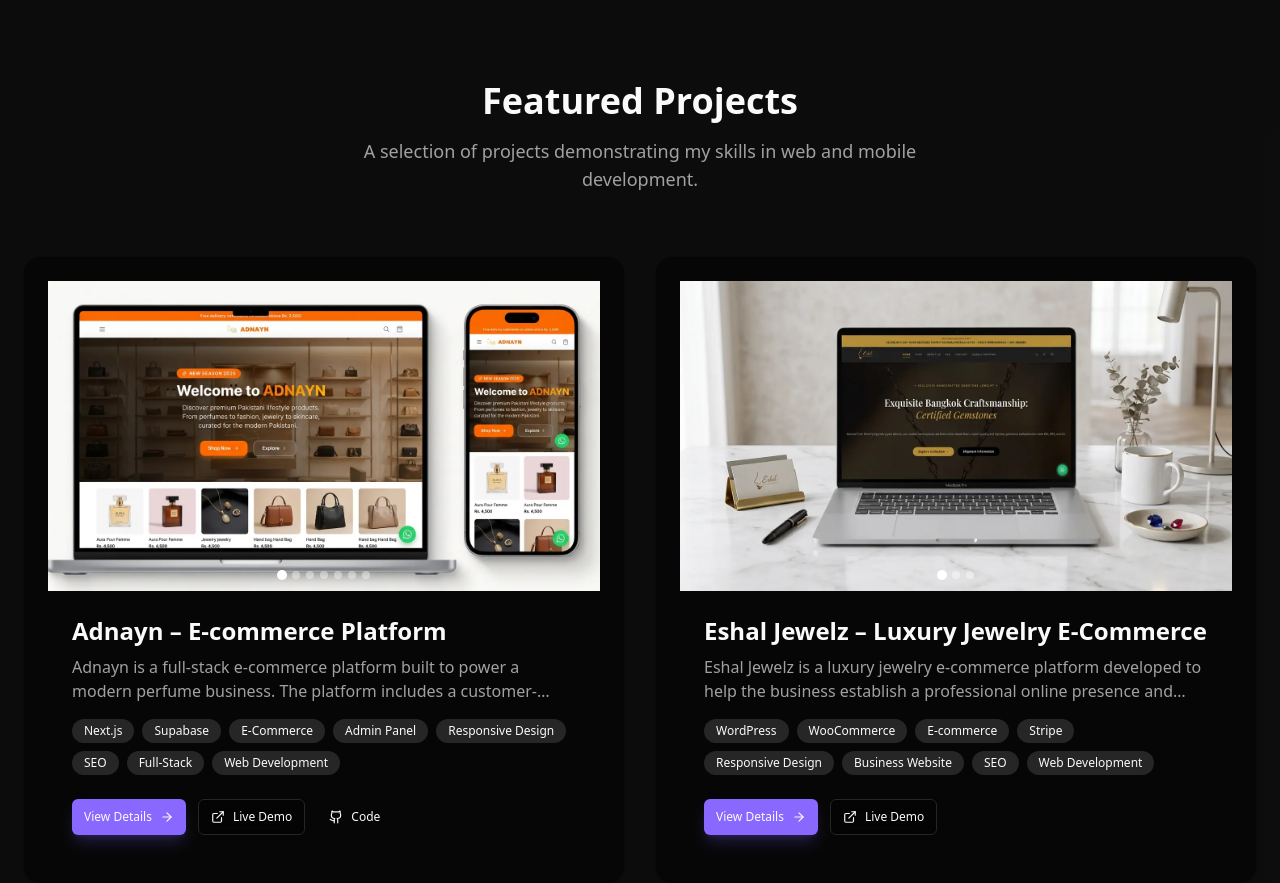
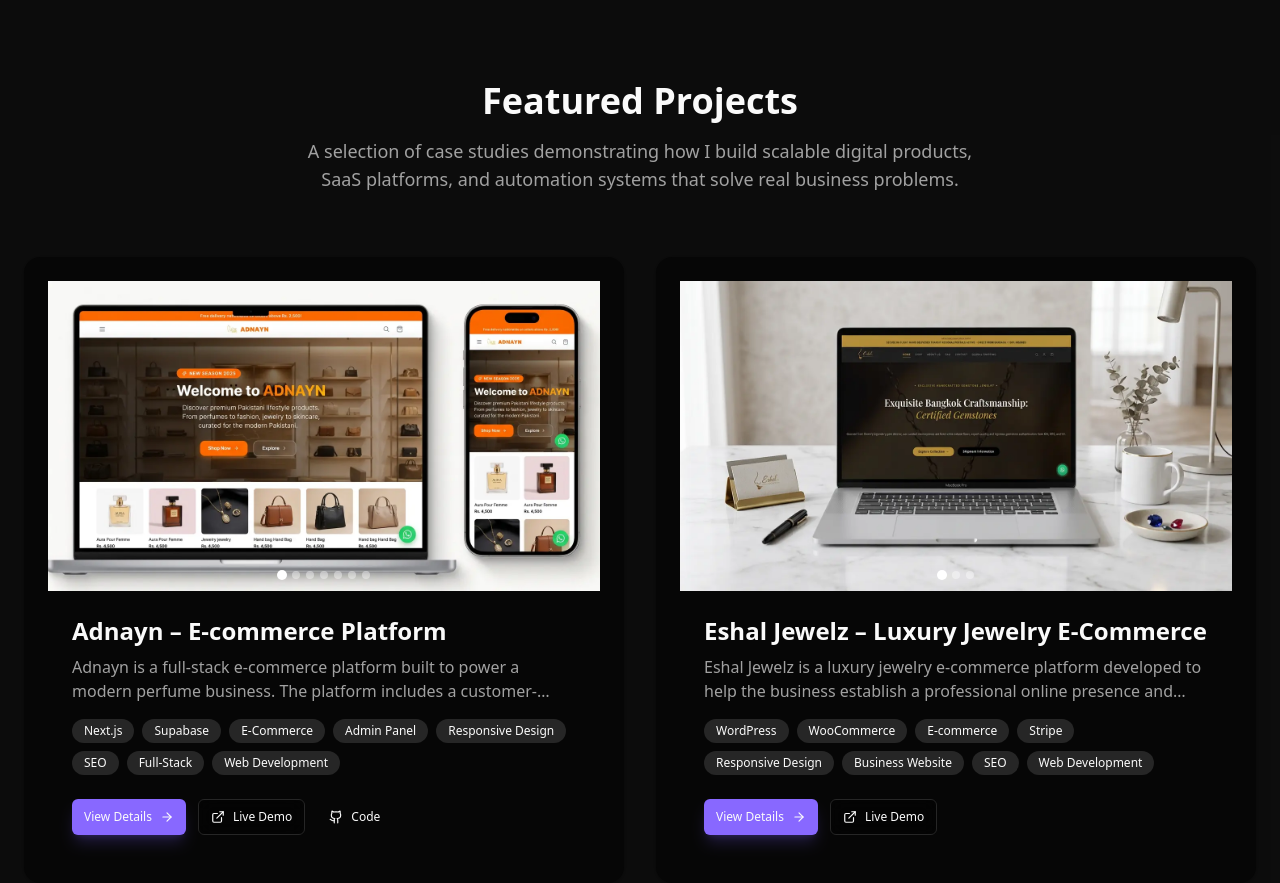
Before and after one commit to JasimMalook/jasim-portfolio, a Next.js app: page / in a window 1280 px wide. Shown: the part 2660-3543 px from the top of the page. Built offline with nearby package versions, Linux system fonts and the light colour scheme.

Commit message:
Update Featured Projects description to case-study positioning

```diff
--- a/src/components/sections/Projects.tsx
+++ b/src/components/sections/Projects.tsx
@@ -226,7 +226,7 @@
             <div className="text-center mb-16">
                 <h2 className="text-3xl md:text-4xl font-bold mb-4">Featured Projects</h2>
                 <p className="text-muted-foreground text-lg max-w-2xl mx-auto">
-                    A selection of projects demonstrating my skills in web and mobile development.
+                    A selection of case studies demonstrating how I build scalable digital products, SaaS platforms, and automation systems that solve real business problems.
                 </p>
             </div>
 
```
